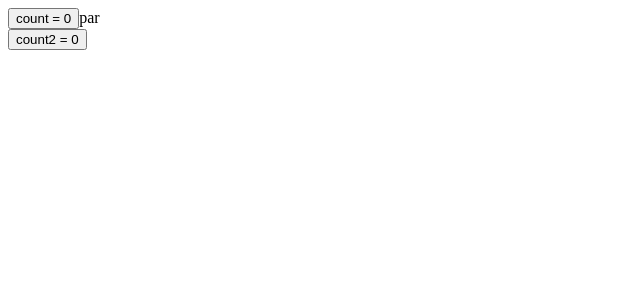
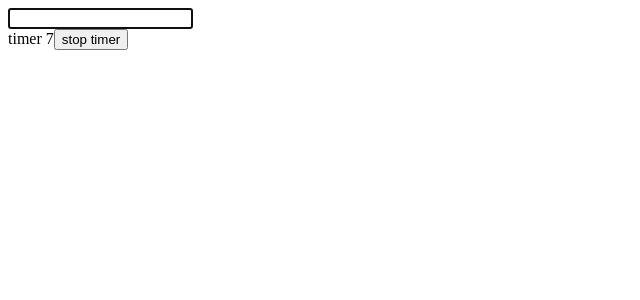
Before and after one commit to maikymk/estudo-react-hooks, a React (Create React App) app: page / in a window 1280 px wide. Shown: the top 300 px of the page, without its empty margins (0-640 px from the left). Built offline with nearby package versions, Linux system fonts and the light colour scheme.

Commit message:
Treinamento "useRef"

```diff
--- a/src/App.js
+++ b/src/App.js
@@ -13,7 +13,8 @@
 
 // import reducer, { INITIAL_STATE } from './components/Count/reducers';
 // import UseCallback from './components/UseCallback';
-import UseMemo from './components/UseMemo';
+// import UseMemo from './components/UseMemo';
+import UseRef from './components/UseRef';
 
 export const UserContext = React.createContext();
 export const AgeContext = React.createContext();
@@ -52,7 +53,8 @@
 
       {/* <UseCallback /> */}
 
-      <UseMemo />
+      {/* <UseMemo /> */}
+      <UseRef />
     </div>
   );
 }
--- /dev/null
+++ b/src/components/UseRef/index.js
@@ -0,0 +1,36 @@
+import React, { useEffect, useRef, useState } from 'react'
+
+function UseRef() {
+    const [timer, setTimer] = useState(0);
+
+    const inputRef = useRef('');
+    const timerRef = useRef(0);
+
+    useEffect(() => {
+        console.log('state')
+    });
+
+    useEffect(() => {
+        inputRef.current.focus();
+    }, []);
+
+    useEffect(() => {
+        timerRef.current = setInterval(() => {
+            setTimer(prevTimer => prevTimer + 1);
+        }, 1000);
+
+        return () => clearInterval(timerRef.current);
+    }, []);
+
+    return (
+        <div>
+            <input ref={inputRef} type="text" /><br />
+
+            timer {timer}
+
+            <button onClick={() => clearInterval(timerRef.current)}>stop timer</button>
+        </div>
+    )
+}
+
+export default UseRef
```
